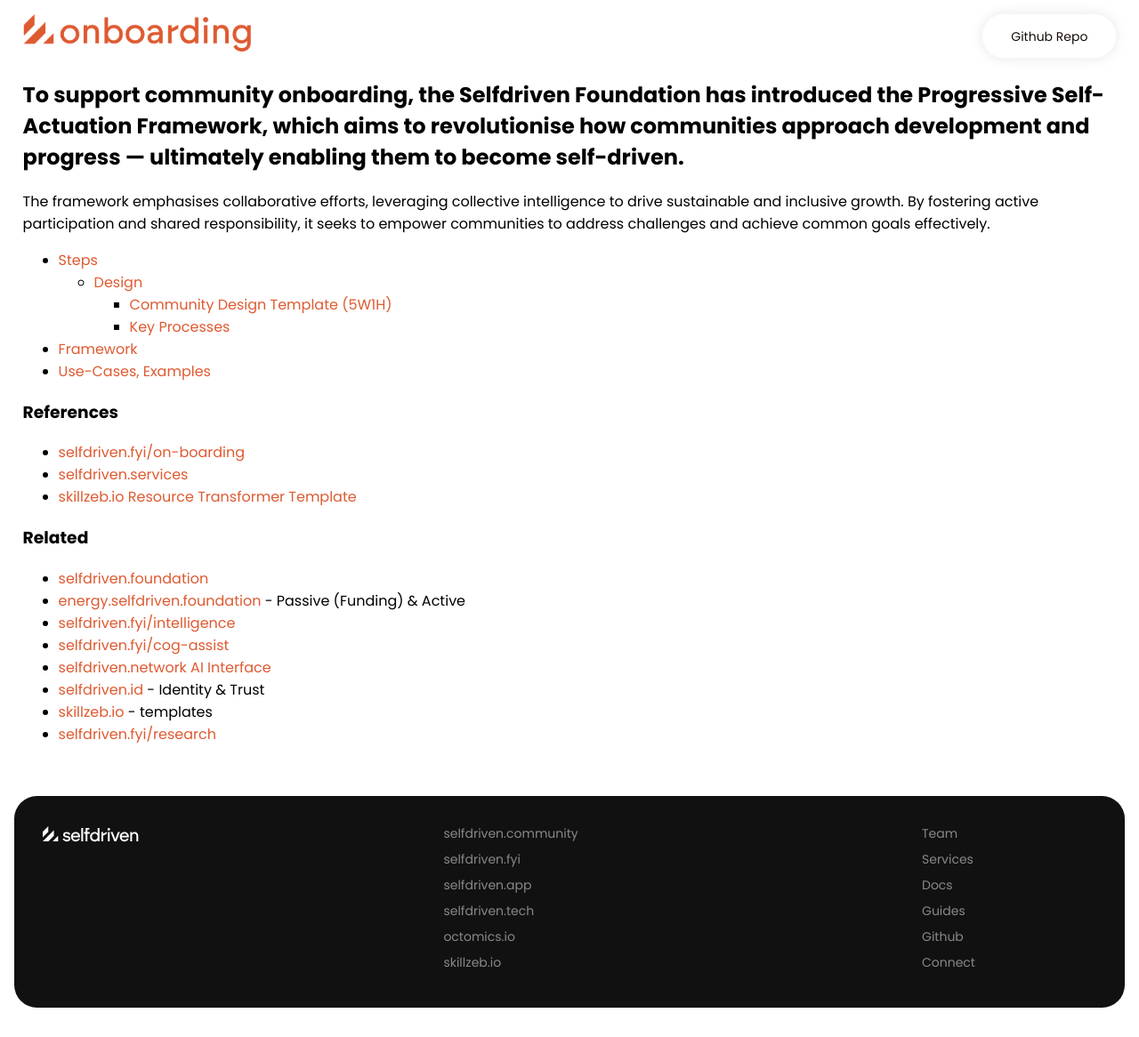
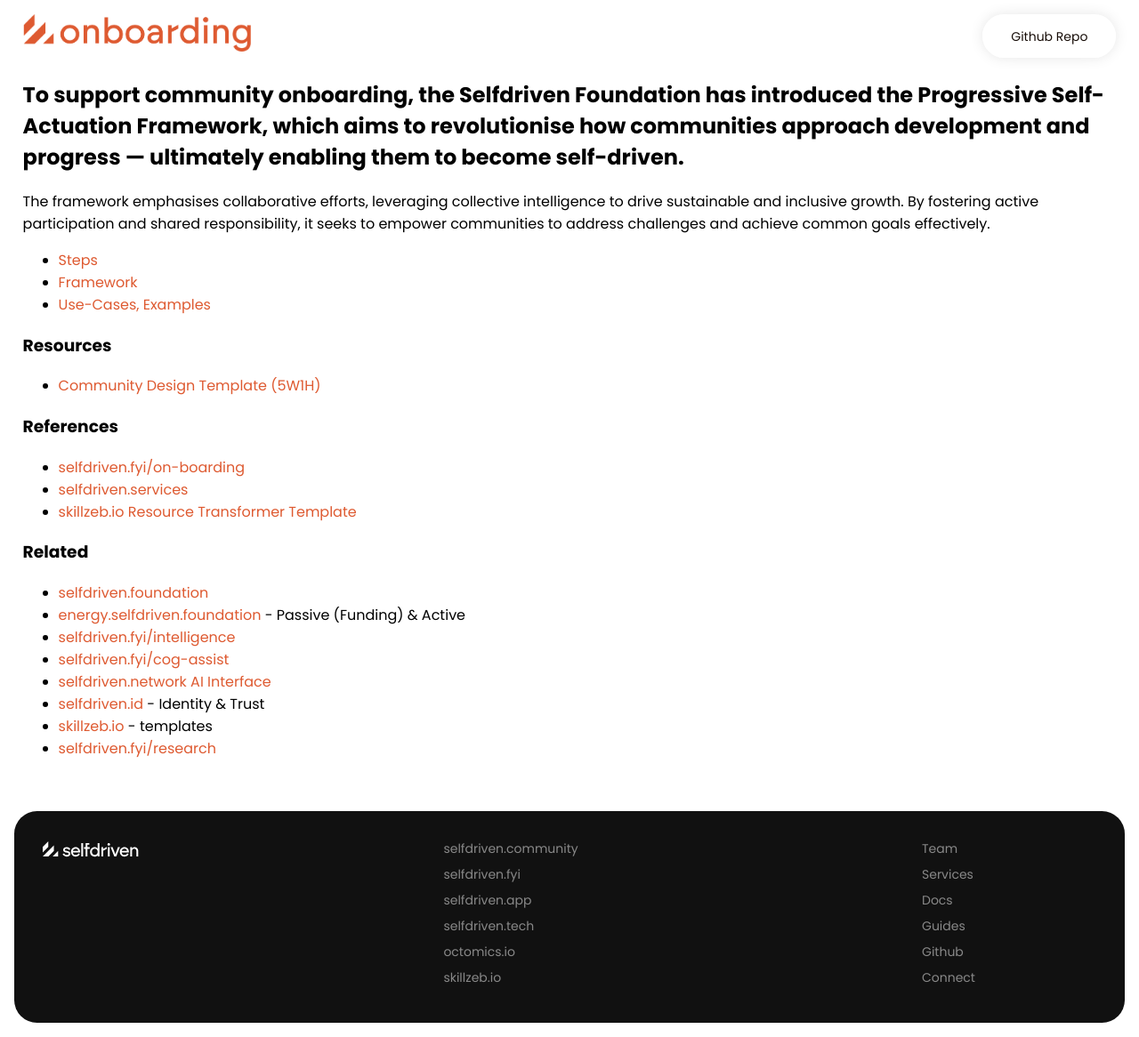
Before and after one commit to selfdriven-engagement/selfdriven-actuate, a Jekyll site: the page built from docs/index.md, in a window 1280 px wide. Shown: the whole page at 89% size. Built offline with Jekyll 4.4.1, drawn with Linux system fonts in a browser that asks for light colours.

Commit message:
Update index.md

```diff
--- a/docs/index.md
+++ b/docs/index.md
@@ -7,11 +7,11 @@ title: Home
 The framework emphasises collaborative efforts, leveraging collective intelligence to drive sustainable and inclusive growth. By fostering active participation and shared responsibility, it seeks to empower communities to address challenges and achieve common goals effectively.
 
 - [Steps](/steps/)
-    - [Design](/design/)
-        - [Community Design Template (5W1H)](https://docs.google.com/document/d/1rpL6873cT_lFzz96CCGgxrii6JtrtbhBn-19xBOxVp4)
-        - [Key Processes](/processes/)
 - [Framework](framework/)
 - [Use-Cases, Examples](https://github.com/selfdriven-foundation/onboarding/tree/main/use-cases/)
+
+### Resources
+- [Community Design Template (5W1H)](https://docs.google.com/document/d/1rpL6873cT_lFzz96CCGgxrii6JtrtbhBn-19xBOxVp4)
 
 ### References
 - [selfdriven.fyi/on-boarding](https://selfdriven.fyi/on-boarding)
```
